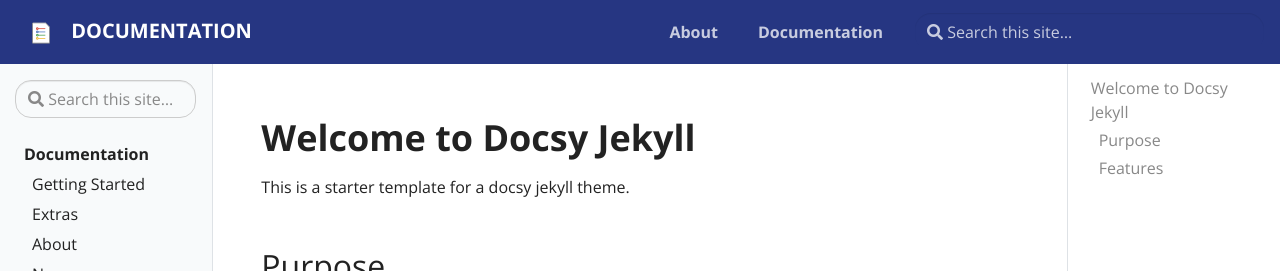
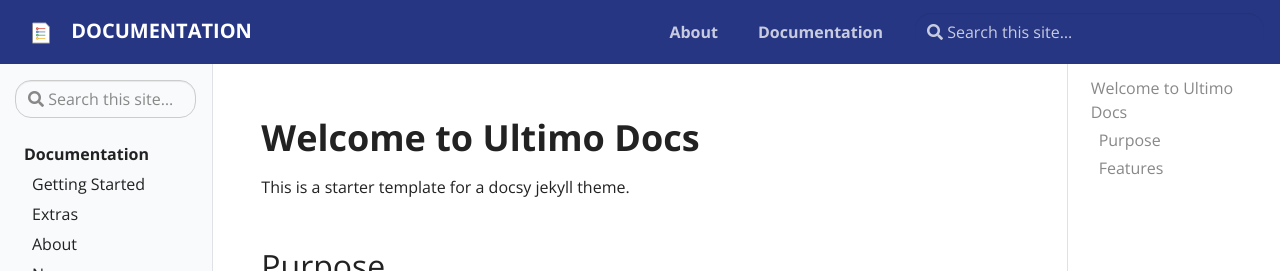
Before and after one commit to ejniemeijer/ejniemeijer.github.io, a Jekyll site: the page built from pages/index.md, in a window 1280 px wide and 900 px high. Shown: the top 271 px of the window. Built offline with Jekyll 4.4.1, drawn with Linux system fonts in a browser that asks for light colours.

Commit message:
Update index.md

```diff
--- a/pages/index.md
+++ b/pages/index.md
@@ -4,7 +4,7 @@ title: Docsy Jekyll Theme
 permalink: /
 ---
 
-# Welcome to Docsy Jekyll
+# Welcome to Ultimo Docs
 
 This is a starter template for a docsy jekyll theme.
 
```
